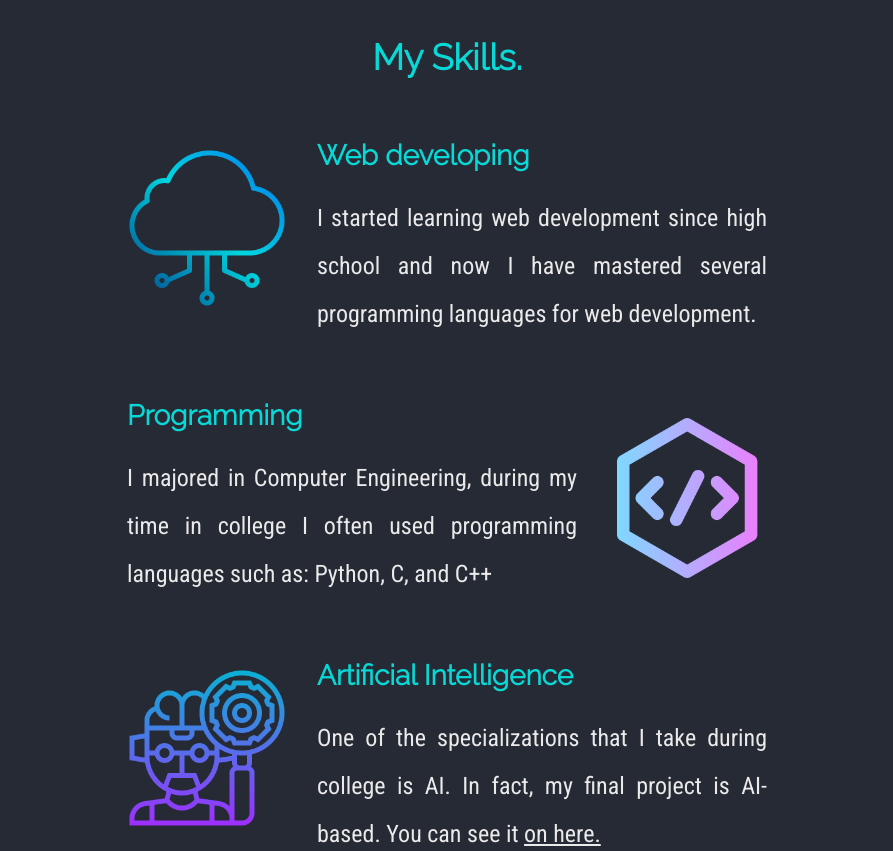
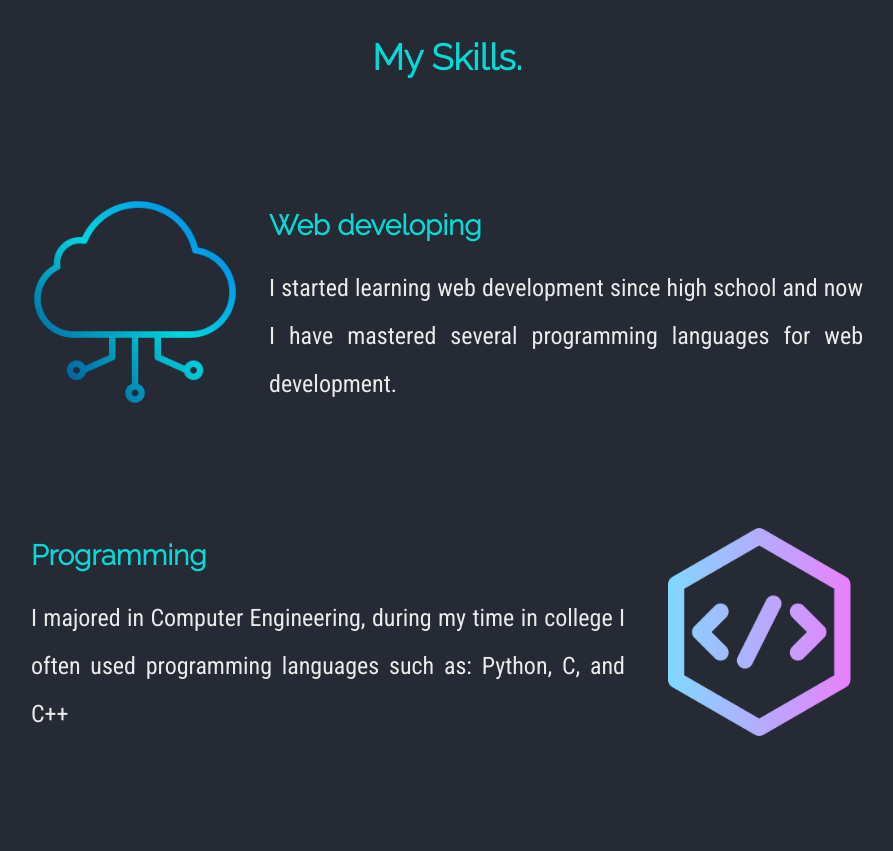
Before and after one commit to donytontiardo/mysite, a plain HTML site: page index.html in a window 1280 px wide. Shown: the part 1360-2211 px from the top of the page, without its empty margins (193-1086 px from the left). Drawn offline with Linux system fonts and the light colour scheme.

Commit message:
ver. 1.1
adding some width

```diff
--- a/css/style.css
+++ b/css/style.css
@@ -73,14 +73,14 @@ hr{
   height: 250px;
 }
 .profile{
-  width: 50%;
+  width: 57%;
   margin: 1px auto;
   text-align: center;
   line-height: 2;
 }
 .skill-row{
-  width: 50%;
-  margin: 50px auto;
+  width: 65%;
+  margin: 120px auto;
   text-align: justify;
   line-height: 2;
   white-space: normal
@@ -89,15 +89,15 @@ hr{
   width: 25%;
   float: left;
   margin-right: 30px;
-  margin-top: 20px;
-  margin-bottom: 20px;
+  /* margin-top: 20px;
+  margin-bottom: 20px; */
 }
 .skillset2{
   width: 25%;
   float: right;
   margin-left: 30px;
-  margin-top: 30px;
-  margin-bottom: 30px;
+  /* margin-top: 30px;
+  margin-bottom: 30px; */
 }
 .links{
   background-color: transparent;
```
